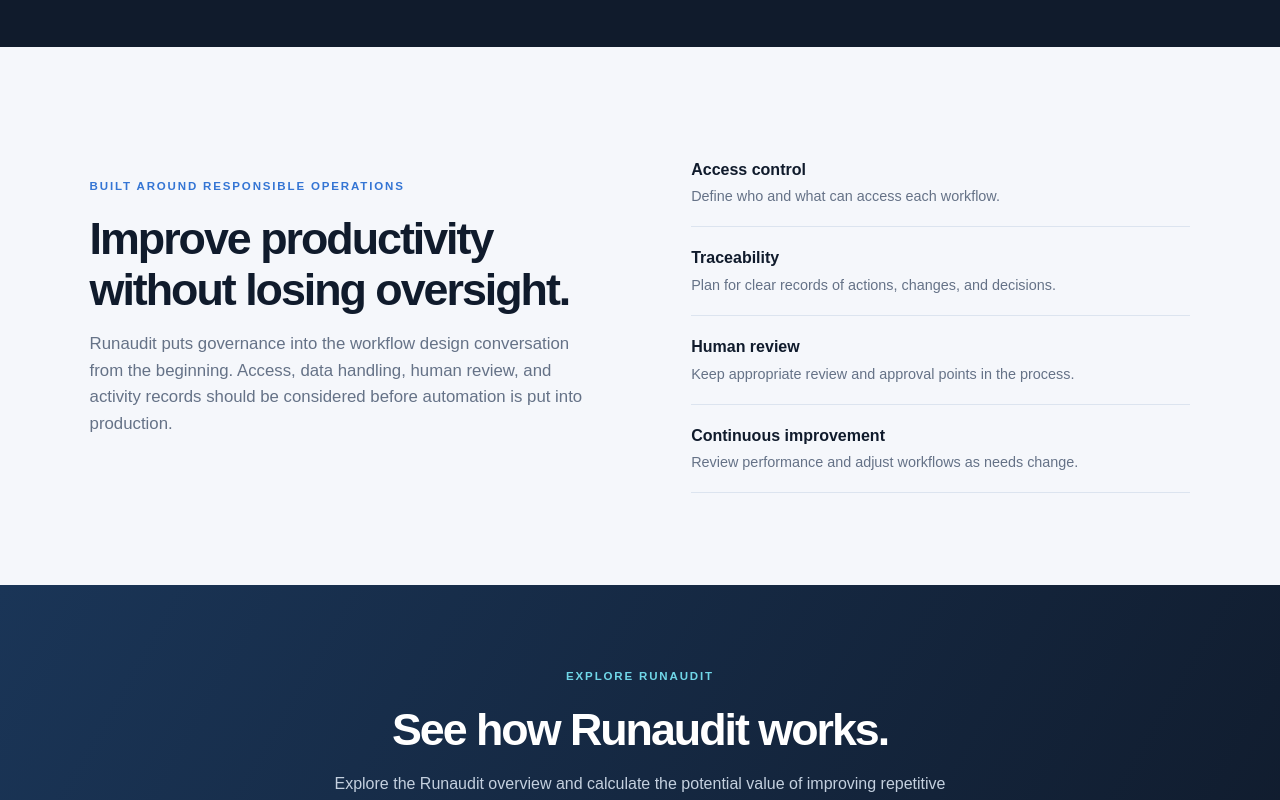
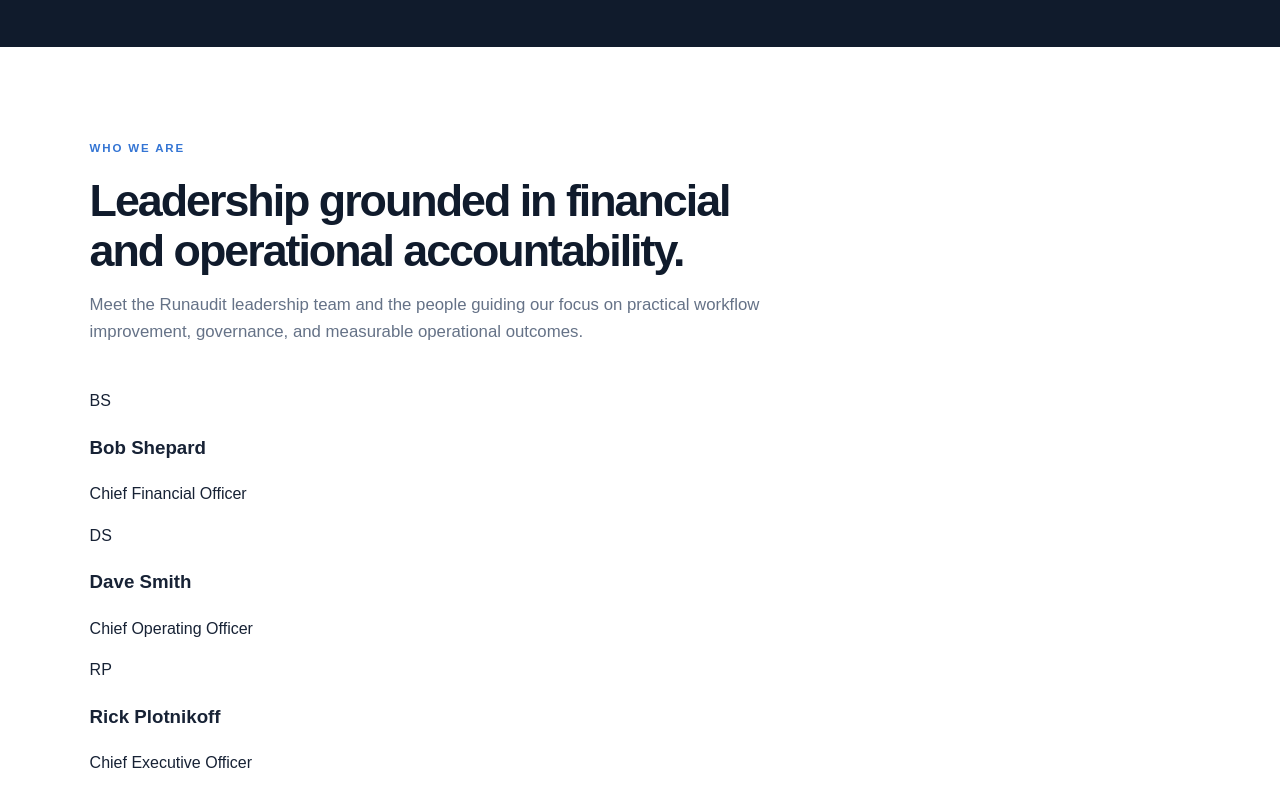
Before and after one commit to nexusai007/iposhells.com, a Next.js app: page / in a window 1280 px wide. Shown: the part 2360-3160 px from the top of the page. Built offline with nearby package versions, Linux system fonts and the light colour scheme.

Commit message:
Restore Runaudit leadership section on preview branch

```diff
--- a/app/page.tsx
+++ b/app/page.tsx
@@ -11,6 +11,12 @@ const workflowExamples = [
   ["Compliance", "Document and report preparation", "Collect required information and prepare consistent, reviewable outputs."],
   ["Sales", "Lead enrichment and scoring", "Enrich prospect records and help teams prioritize follow-up."],
   ["Integrations", "CRM and system synchronization", "Coordinate information across business tools and reduce repetitive updates."]
+];
+
+const leadership = [
+  { initials: "BS", name: "Bob Shepard", role: "Chief Financial Officer" },
+  { initials: "DS", name: "Dave Smith", role: "Chief Operating Officer" },
+  { initials: "RP", name: "Rick Plotnikoff", role: "Chief Executive Officer" }
 ];
 
 export default function Home() {
@@ -55,6 +61,20 @@ export default function Home() {
         <div className="section-heading"><p className="eyebrow">WORKFLOW OPPORTUNITIES</p><h2>Target repetitive work across the operation.</h2><p>Every organization is different. These examples illustrate common areas where workflow assessment and automation can help.</p></div>
         <div className="workflow-grid">{workflowExamples.map(([category,title,description]) => <article className="workflow-card" key={title}><span>{category}</span><h3>{title}</h3><p>{description}</p></article>)}</div>
       </section>
+      <section className="section team-section" id="who-we-are">
+        <div className="section-heading">
+          <p className="eyebrow">WHO WE ARE</p>
+          <h2>Leadership grounded in financial and operational accountability.</h2>
+          <p>Meet the Runaudit leadership team and the people guiding our focus on practical workflow improvement, governance, and measurable operational outcomes.</p>
+        </div>
+        <div className="team-grid">
+          {leadership.map(person => <article className="team-card" key={person.name}>
+            <span className="team-initials" aria-hidden="true">{person.initials}</span>
+            <h3>{person.name}</h3>
+            <p className="team-role">{person.role}</p>
+          </article>)}
+        </div>
+      </section>
       <section className="section governance" id="governance">
         <div className="governance-copy"><p className="eyebrow">BUILT AROUND RESPONSIBLE OPERATIONS</p><h2>Improve productivity without losing oversight.</h2><p>Runaudit puts governance into the workflow design conversation from the beginning. Access, data handling, human review, and activity records should be considered before automation is put into production.</p></div>
         <ul className="governance-list"><li><b>Access control</b><span>Define who and what can access each workflow.</span></li><li><b>Traceability</b><span>Plan for clear records of actions, changes, and decisions.</span></li><li><b>Human review</b><span>Keep appropriate review and approval points in the process.</span></li><li><b>Continuous improvement</b><span>Review performance and adjust workflows as needs change.</span></li></ul>
```
